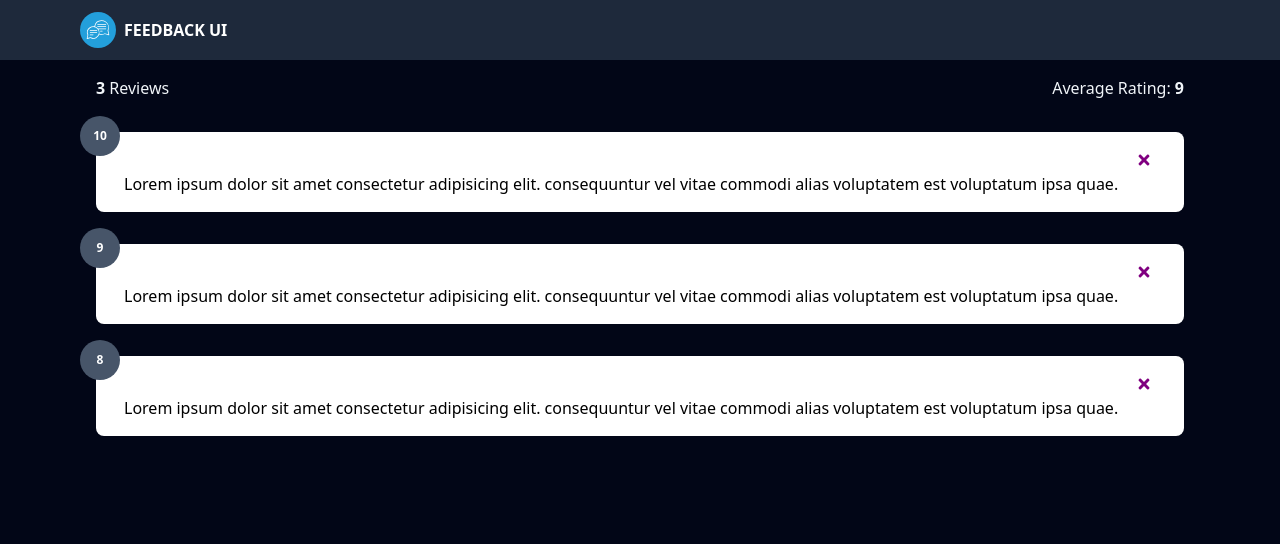
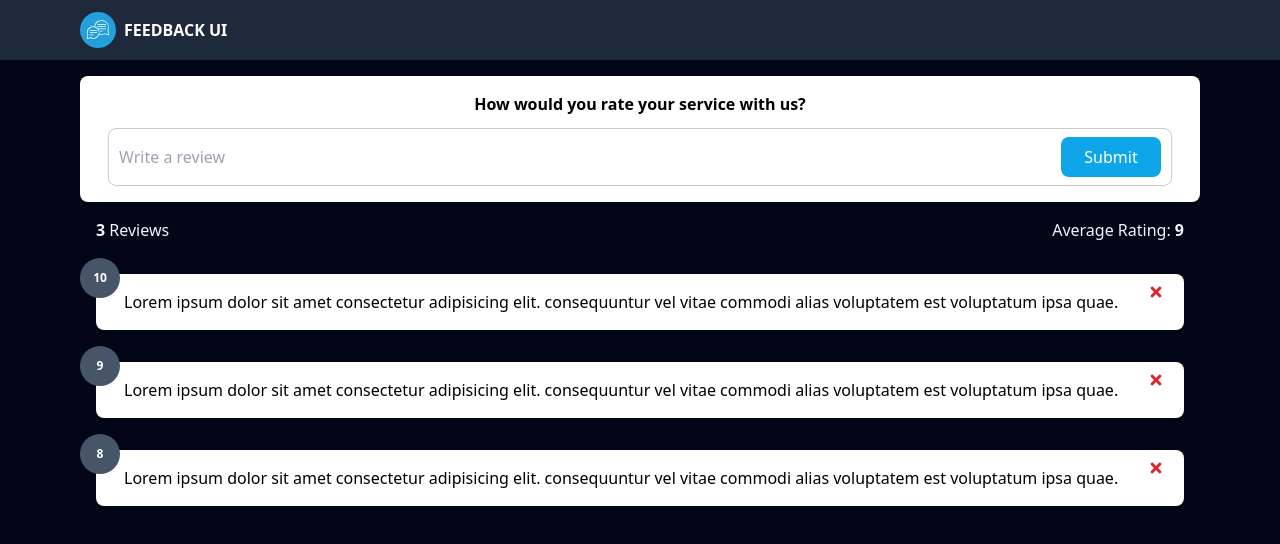
Before and after one commit to it27427/feedback-app, a React (Vite) app: page / in a window 1280 px wide. Shown: the top 544 px of the page. Built offline with nearby package versions, Linux system fonts and the light colour scheme.

Commit message:
Form Input and State

```diff
--- a/src/App.jsx
+++ b/src/App.jsx
@@ -3,6 +3,7 @@ import { useState } from 'react';
 import Header from '@/components/Header';
 import FeedbackList from '@/components/FeedbackList';
 import FeedbackStats from '@/components/FeedbackStats';
+import FeedbackForm from '@/components/FeedbackForm';
 import FeedbackData from '@/data/FeedbackData';
 
 function App() {
@@ -18,7 +19,8 @@ function App() {
     <>
       <Header />
 
-      <div className='container'>
+      <div className='container py-4'>
+        <FeedbackForm />
         <FeedbackStats feedback={feedback} />
         <FeedbackList feedback={feedback} handleDelete={deleteFeedback} />
       </div>
--- /dev/null
+++ b/src/assets/css/main.css
@@ -0,0 +1,68 @@
+:root {
+  --inputborder: #ccc;
+  --btnprimarybg: #202142;
+  --btnsecondarybg: rgb(14 165 233);
+  --textdark: #333;
+  --white: #fff;
+}
+
+.inputgroup {
+  display: flex;
+  flex-direction: row;
+  border: .0625rem solid var(--inputborder);
+  padding: .5rem .625rem;
+  border-radius: .5rem;
+}
+
+.inputgroup .inputfield {
+  flex-grow: 2;
+  border: none;
+  font-size: 1rem;
+}
+
+.inputgroup .inputfield:focus {
+  outline: none;
+}
+
+.btn {
+  color: var(--white);
+  border: 0;
+  border-radius: .5rem;
+  width: 6.25rem;
+  height: 2.5rem;
+  cursor: pointer;
+}
+
+.btn-primary {
+  background-color: var(--btnprimarybg);
+}
+
+.btn-secondary {
+  background: var(--btnsecondarybg);
+}
+
+.btn:hover {
+  transform: scale(0.98);
+  opacity: 0.9;
+}
+
+.btn:disabled {
+  background-color: var(--inputborder);
+  color: var(--textdark);
+  cursor: auto;
+}
+
+.btn:disabled:hover {
+  transform: scale(1);
+  opacity: 1;
+}
+
+.close,
+.edit {
+  position: absolute;
+  top: .625rem;
+  right: 1.25rem;
+  cursor: pointer;
+  background: none;
+  border: none;
+}
--- /dev/null
+++ b/src/components/FeedbackForm.jsx
@@ -0,0 +1,35 @@
+import { useState } from 'react';
+import Card from './ui/Card';
+
+const FeedbackForm = () => {
+  const [text, setText] = useState('');
+
+  const handleTextChange = (e) => {
+    setText(e.target.value);
+  };
+
+  return (
+    <Card>
+      <form>
+        <h2 className='font-bold text-center mb-3'>
+          How would you rate your service with us?
+        </h2>
+        {/* TODO RATING-SELECT COMPONENT */}
+        <div className='inputgroup'>
+          <input
+            type='text'
+            placeholder='Write a review'
+            className='inputfield'
+            onChange={handleTextChange}
+            value={text}
+          />
+          <button className='btn btn-secondary' type='submit'>
+            Submit
+          </button>
+        </div>
+      </form>
+    </Card>
+  );
+};
+
+export default FeedbackForm;
--- a/src/components/FeedbackItem.jsx
+++ b/src/components/FeedbackItem.jsx
@@ -8,11 +8,9 @@ const FeedbackItem = ({ item, handleDelete }) => {
       <span className='inline-flex items-center justify-center text-center w-10 h-10 rounded-full bg-slate-600 text-white p-3 text-xs font-semibold absolute -left-4 -top-4'>
         {item.rating}
       </span>
-      <div className='flex justify-end p-1'>
-        <button onClick={() => handleDelete(item.id)} className='close'>
-          <FaTimes color='purple' />
-        </button>
-      </div>
+      <button onClick={() => handleDelete(item.id)} className='close'>
+        <FaTimes className='text-red-600' />
+      </button>
       <h5 className='text-md'>{item.text}</h5>
     </Card>
   );
--- a/src/main.jsx
+++ b/src/main.jsx
@@ -2,6 +2,7 @@ import React from 'react';
 import ReactDOM from 'react-dom/client';
 import App from './App.jsx';
 import './index.css';
+import './assets/css/main.css';
 
 ReactDOM.createRoot(document.getElementById('root')).render(
   <React.StrictMode>
```
